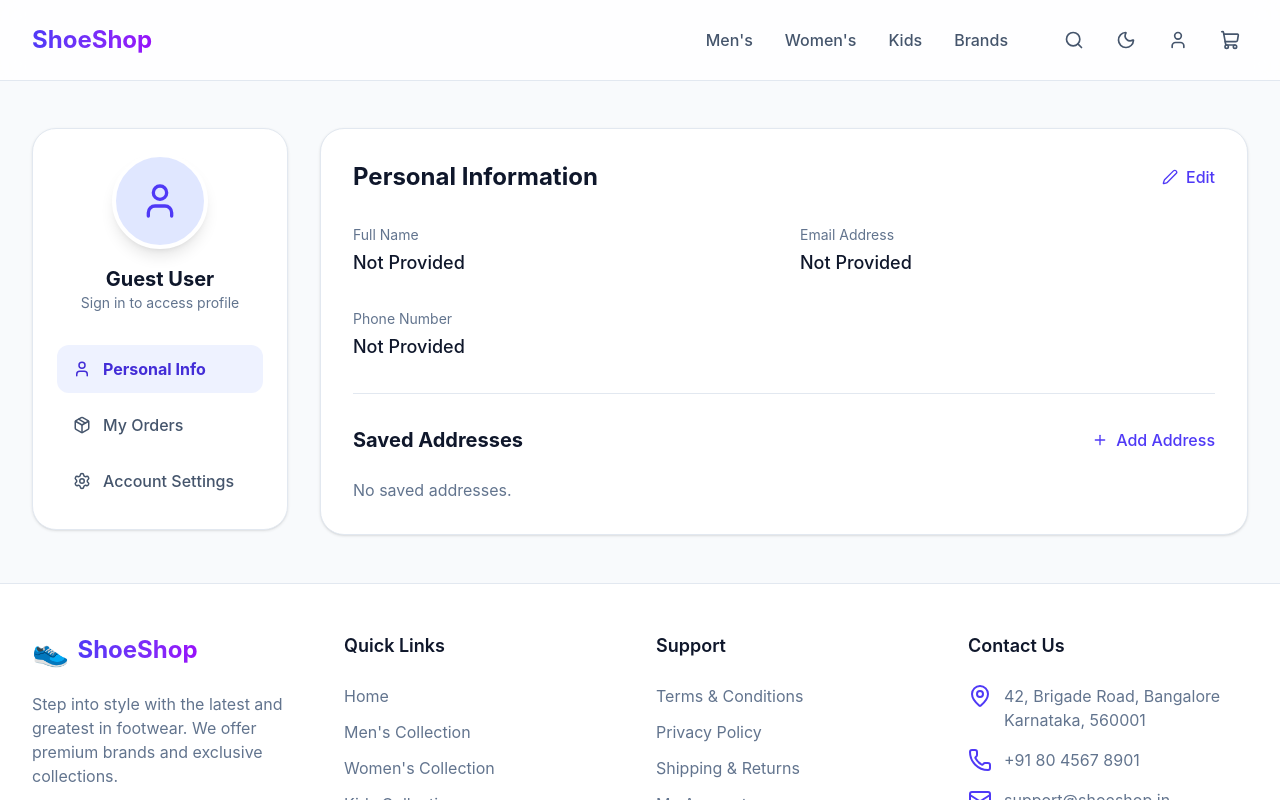
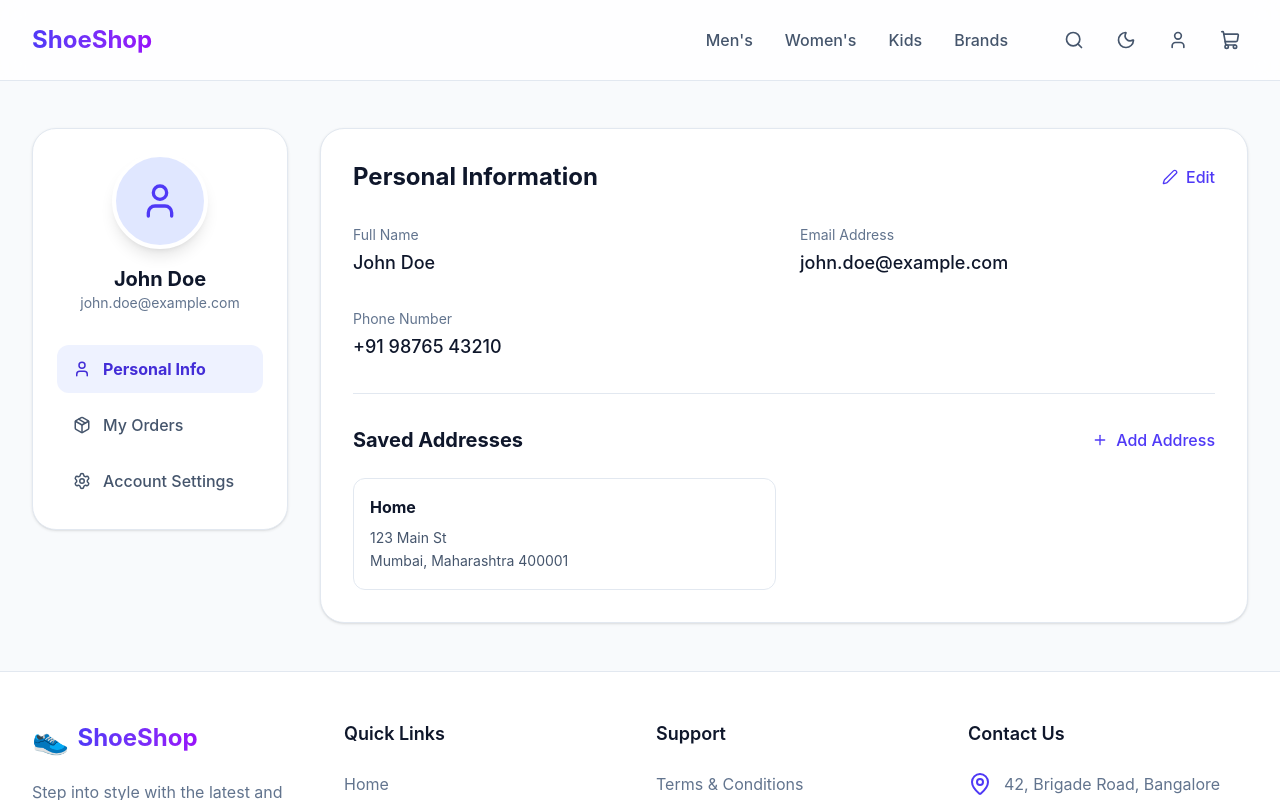
Before and after one commit to loganathans-dev/ai-powered-ecommerce, a React (Vite) app in the folder frontend/: page /profile in a window 1280 px wide. Shown: the top 800 px of the page. Built offline with nearby package versions, Linux system fonts and the light colour scheme.

Commit message:
Initial commit

```diff
--- a/frontend/src/Home.jsx
+++ b/frontend/src/Home.jsx
@@ -86,8 +86,8 @@ const Home = () => {
           </div>
 
           <div className="grid grid-cols-1 sm:grid-cols-2 lg:grid-cols-4 gap-8">
-            {featuredProducts.map(product => (
-              <ProductCard key={product.id} product={product} />
+            {featuredProducts.map((product, index) => (
+              <ProductCard key={product.id} product={product} index={index} />
             ))}
           </div>
         </div>
--- a/frontend/src/components/ProductCard.jsx
+++ b/frontend/src/components/ProductCard.jsx
@@ -4,7 +4,7 @@ import { ShoppingCart, Star } from 'lucide-react';
 import { useAppContext } from '../context/AppContext';
 import { Link } from 'react-router-dom';
 
-const ProductCard = ({ product }) => {
+const ProductCard = ({ product, index = 0 }) => {
   const { addToCart } = useAppContext();
 
   return (
@@ -12,6 +12,7 @@ const ProductCard = ({ product }) => {
       initial={{ opacity: 0, y: 20 }}
       whileInView={{ opacity: 1, y: 0 }}
       viewport={{ once: true }}
+      transition={{ delay: index * 0.1, duration: 0.4 }}
       whileHover={{ y: -5 }}
       className="bg-white dark:bg-slate-800 rounded-2xl shadow-sm border border-slate-200 dark:border-slate-700 overflow-hidden group flex flex-col h-full"
     >
--- a/frontend/src/pages/ProductList.jsx
+++ b/frontend/src/pages/ProductList.jsx
@@ -149,8 +149,8 @@ const ProductList = ({ category, title }) => {
             <p className="text-center text-slate-500 py-20">Loading products...</p>
           ) : filteredProducts.length > 0 ? (
             <div className="grid grid-cols-1 sm:grid-cols-2 lg:grid-cols-3 gap-6">
-              {filteredProducts.map((product) => (
-                <ProductCard key={product.id} product={product} />
+              {filteredProducts.map((product, index) => (
+                <ProductCard key={product.id} product={product} index={index} />
               ))}
             </div>
           ) : (
--- a/frontend/src/pages/Profile.jsx
+++ b/frontend/src/pages/Profile.jsx
@@ -4,13 +4,14 @@ import { useAppContext } from '../context/AppContext';
 import ProductCard from '../components/ProductCard';
 import { api } from '../services/api';
 import { Link } from 'react-router-dom';
+import { mockUser } from '../data/mockData';
 
 const Profile = () => {
   const { user, updateUser } = useAppContext();
   const [userOrders, setUserOrders] = useState([]);
   const [isEditingProfile, setIsEditingProfile] = useState(false);
-  const [profileForm, setProfileForm] = useState({ name: user?.name || '', email: user?.email || '', phone: user?.phone || '' });
-  const [addresses, setAddresses] = useState(user?.addresses || []);
+  const [profileForm, setProfileForm] = useState({ name: user?.name || mockUser.name, email: user?.email || mockUser.email, phone: user?.phone || mockUser.phone });
+  const [addresses, setAddresses] = useState(user?.addresses?.length > 0 ? user.addresses : mockUser.addresses || []);
   const [showAddForm, setShowAddForm] = useState(false);
   const [newAddress, setNewAddress] = useState({ type: '', street: '', city: '', state: '', zip: '' });
   const [editingAddressId, setEditingAddressId] = useState(null);
@@ -36,8 +37,8 @@ const Profile = () => {
             <div className="w-24 h-24 bg-indigo-100 dark:bg-indigo-900/50 rounded-full flex items-center justify-center text-indigo-600 dark:text-indigo-400 mb-4 border-4 border-white dark:border-slate-800 shadow-lg">
               <User size={40} />
             </div>
-            <h2 className="text-xl font-bold text-slate-900 dark:text-white text-center">{user?.name || 'Guest User'}</h2>
-            <p className="text-slate-500 dark:text-slate-400 text-sm">{user?.email || 'Sign in to access profile'}</p>
+            <h2 className="text-xl font-bold text-slate-900 dark:text-white text-center">{user?.name || mockUser.name}</h2>
+            <p className="text-slate-500 dark:text-slate-400 text-sm">{user?.email || mockUser.email}</p>
           </div>
 
           <nav className="flex flex-col gap-2">
@@ -57,7 +58,7 @@ const Profile = () => {
               {!isEditingProfile ? (
                 <button
                   onClick={() => {
-                    setProfileForm({ name: user?.name || '', email: user?.email || '', phone: user?.phone || '' });
+                    setProfileForm({ name: user?.name || mockUser.name, email: user?.email || mockUser.email, phone: user?.phone || mockUser.phone });
                     setIsEditingProfile(true);
                   }}
                   className="flex items-center gap-2 text-indigo-600 hover:text-indigo-700 font-medium"
@@ -91,7 +92,7 @@ const Profile = () => {
                 {isEditingProfile ? (
                   <input type="text" value={profileForm.name} onChange={e => setProfileForm({...profileForm, name: e.target.value})} className="px-4 py-2 rounded-lg border border-slate-200 dark:border-slate-700 dark:bg-slate-800 dark:text-white w-full focus:outline-none focus:ring-2 focus:ring-indigo-500" />
                 ) : (
-                  <p className="font-medium text-slate-900 dark:text-white text-lg">{user?.name || 'Not Provided'}</p>
+                  <p className="font-medium text-slate-900 dark:text-white text-lg">{user?.name || mockUser.name}</p>
                 )}
               </div>
               <div>
@@ -99,7 +100,7 @@ const Profile = () => {
                 {isEditingProfile ? (
                   <input type="email" value={profileForm.email} onChange={e => setProfileForm({...profileForm, email: e.target.value})} className="px-4 py-2 rounded-lg border border-slate-200 dark:border-slate-700 dark:bg-slate-800 dark:text-white w-full focus:outline-none focus:ring-2 focus:ring-indigo-500" />
                 ) : (
-                  <p className="font-medium text-slate-900 dark:text-white text-lg">{user?.email || 'Not Provided'}</p>
+                  <p className="font-medium text-slate-900 dark:text-white text-lg">{user?.email || mockUser.email}</p>
                 )}
               </div>
               <div>
@@ -107,7 +108,7 @@ const Profile = () => {
                 {isEditingProfile ? (
                   <input type="tel" value={profileForm.phone} onChange={e => setProfileForm({...profileForm, phone: e.target.value})} className="px-4 py-2 rounded-lg border border-slate-200 dark:border-slate-700 dark:bg-slate-800 dark:text-white w-full focus:outline-none focus:ring-2 focus:ring-indigo-500" />
                 ) : (
-                  <p className="font-medium text-slate-900 dark:text-white text-lg">{user?.phone || 'Not Provided'}</p>
+                  <p className="font-medium text-slate-900 dark:text-white text-lg">{user?.phone || mockUser.phone}</p>
                 )}
               </div>
             </div>
--- a/frontend/src/services/api.js
+++ b/frontend/src/services/api.js
@@ -1,7 +1,7 @@
 import { mockProducts, mockOrders, mockCustomers, mockUser } from '../data/mockData';
 
 // Simulate network delay
-const delay = (ms) => new Promise(resolve => setTimeout(resolve, ms));
+const delay = (ms) => Promise.resolve();
 
 export const api = {
   health: async () => {
```
